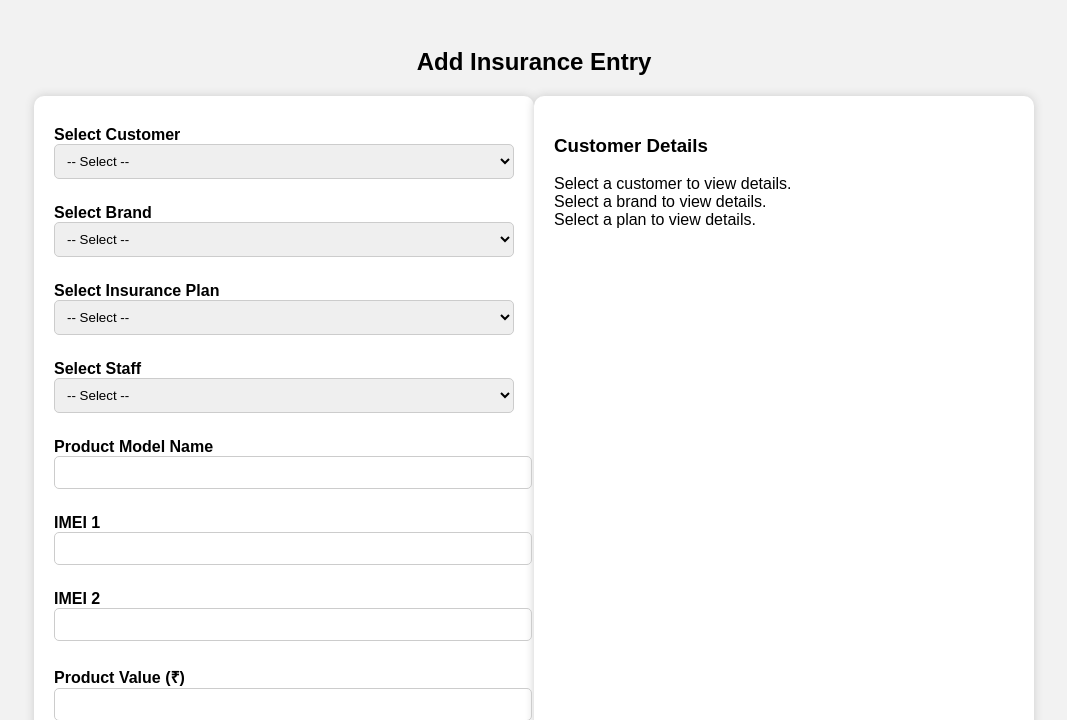
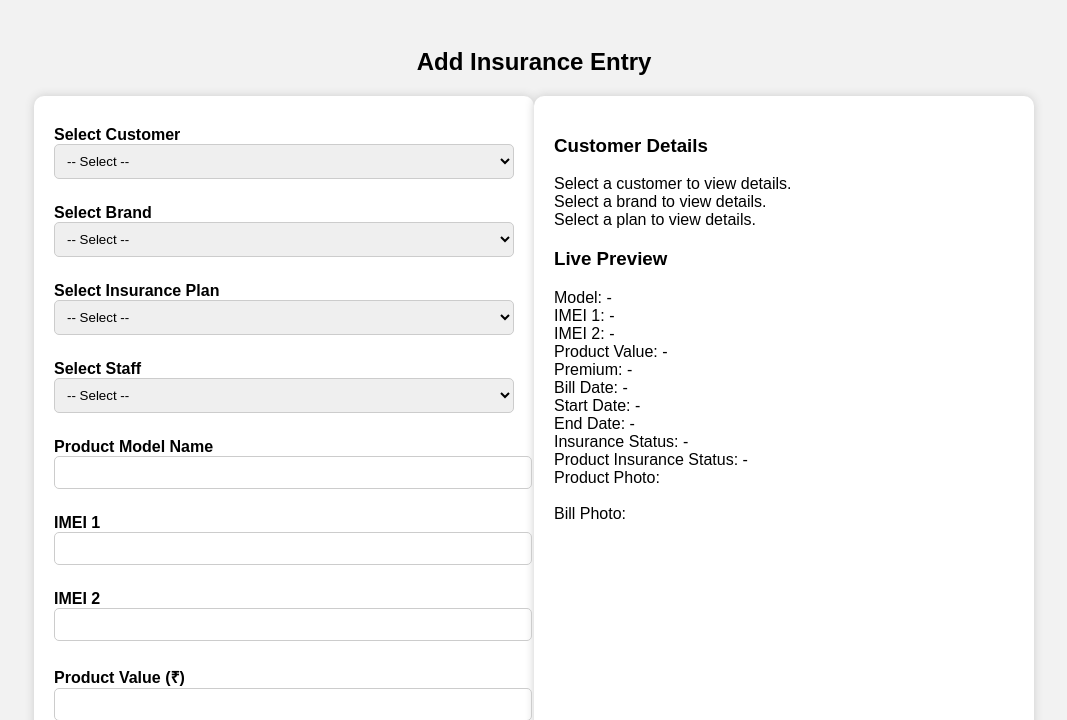
Before and after one commit to etouch-solutions/Bestmobiles, a PHP site: page /Insurance_Entry.php in a window 1280 px wide. Shown: the top 720 px of the page, without its empty margins (106-1173 px from the left). Run offline with PHP 8.4, Linux system fonts and the light colour scheme; data that the repository does not hold is empty.

Commit message:
Add full project files

```diff
--- a/Insurance_Entry.php
+++ b/Insurance_Entry.php
@@ -69,45 +69,45 @@
 
     <!-- Product Details -->
     <label>Product Model Name</label>
-    <input type="text" name="product_model_name" required>
+    <input type="text" name="product_model_name" oninput="updatePreview('model', this)" required>
 
     <label>IMEI 1</label>
-    <input type="text" name="imei_1" required>
+
+<input type="text" name="imei_1" oninput="updatePreview('imei1', this)" required>
 
     <label>IMEI 2</label>
-    <input type="text" name="imei_2">
+  <input type="text" name="imei_2" oninput="updatePreview('imei2', this)">
 
     <label>Product Value (₹)</label>
-    <input type="number" name="product_value" id="product_value" required>
+  <input type="number" name="product_value" id="product_value" oninput="calculatePremiumAndEndDate(); updatePreview('value', this)" required>
 
     <label>Calculated Premium (₹)</label>
     <input type="number" name="premium_amount" id="premium_amount" readonly>
 
     <!-- File Uploads -->
     <label>Upload Product Photo</label>
-    <input type="file" name="product_photo" accept="image/*">
+ <input type="file" name="product_photo" accept="image/*" onchange="previewImage(this, 'previewProductPhoto')">
 
     <label>Upload Bill Photo</label>
-    <input type="file" name="bill_photo" accept="image/*">
+    <input type="file" name="bill_photo" accept="image/*" onchange="previewImage(this, 'previewBillPhoto')">
 
     <!-- Dates -->
     <label>Bill Date</label>
-    <input type="date" name="bill_date" required>
+    <input type="date" name="bill_date" onchange="updatePreview('bill', this)" required>
 
     <label>Insurance Start</label>
-    <input type="date" name="insurance_start" id="insurance_start" required>
+    <input type="date" name="insurance_start" id="insurance_start" onchange="calculatePremiumAndEndDate(); updatePreview('start', this)" required>
 
     <label>Insurance End</label>
    <input type="date" name="insurance_end" id="insurance_end" readonly>
-
     <label>Insurance Status</label>
-    <select name="insurance_status">
+    <select name="insurance_status" onchange="updatePreview('insStatus', this)">
   <option value="1">Valid</option>
   <option value="0">Invalid</option>
 </select>
 
     <label>Product Insurance Status</label>
-    <select name="product_ins_status">
+    <select name="product_ins_status" onchange="updatePreview('prodStatus', this)">
   <option value="1">Active</option>
   <option value="0">Inactive</option>
 </select>
@@ -121,11 +121,98 @@
     <div id="customerDetails">Select a customer to view details.</div>
     <div id="brandDetails">Select a brand to view details.</div>
 <div id="insuranceDetails">Select a plan to view details.</div>
+<h3>Live Preview</h3>
+<div id="previewModel">Model: -</div>
+<div id="previewIMEI1">IMEI 1: -</div>
+<div id="previewIMEI2">IMEI 2: -</div>
+<div id="previewValue">Product Value: -</div>
+<div id="previewPremium">Premium: -</div>
+<div id="previewBillDate">Bill Date: -</div>
+<div id="previewStart">Start Date: -</div>
+<div id="previewEnd">End Date: -</div>
+<div id="previewInsStatus">Insurance Status: -</div>
+<div id="previewProdStatus">Product Insurance Status: -</div>
+<div>
+  Product Photo: <br><img id="previewProductPhoto" width="120" />
+</div>
+<div>
+  Bill Photo: <br><img id="previewBillPhoto" width="120" />
+</div>
 
   </div>
 </div>
 
 <script>
+
+function updatePreview(type, el) {
+  const val = el.value || '-';
+  const map = {
+    model: 'previewModel',
+    imei1: 'previewIMEI1',
+    imei2: 'previewIMEI2',
+    value: 'previewValue',
+    bill: 'previewBillDate',
+    start: 'previewStart',
+    insStatus: 'previewInsStatus',
+    prodStatus: 'previewProdStatus'
+  };
+
+  if (type === 'insStatus' || type === 'prodStatus') {
+    const text = el.options[el.selectedIndex].text;
+    document.getElementById(map[type]).innerText = text;
+  } else if (map[type]) {
+    document.getElementById(map[type]).innerText = val;
+  }
+}
+
+function previewImage(input, previewId) {
+  const file = input.files[0];
+  if (!file) return;
+  const reader = new FileReader();
+  reader.onload = function (e) {
+    document.getElementById(previewId).src = e.target.result;
+  };
+  reader.readAsDataURL(file);
+}
+
+// Premium + End Date is already handled by your calculatePremiumAndEndDate()
+document.getElementById('insurance_id').addEventListener('change', calculatePremiumAndEndDate);
+document.getElementById('product_value').addEventListener('input', calculatePremiumAndEndDate);
+document.getElementById('insurance_start').addEventListener('change', calculatePremiumAndEndDate);
+
+
+
+function calculatePremiumAndEndDate() {
+  const insurance = document.getElementById('insurance_id');
+  const selectedOption = insurance.options[insurance.selectedIndex];
+  const percentage = selectedOption.getAttribute('data-premium');
+  const durationMonths = selectedOption.getAttribute('data-duration');
+  const productValue = parseFloat(document.getElementById('product_value').value) || 0;
+
+  // Calculate premium
+  if (percentage && productValue) {
+    const premium = (productValue * parseFloat(percentage)) / 100;
+    document.getElementById('premium_amount').value = premium.toFixed(2);
+    document.getElementById('previewPremium').innerText = `₹${premium.toFixed(2)}`;
+  }
+
+  // Set End Date
+  const startInput = document.getElementById('insurance_start');
+  const startDate = new Date(startInput.value);
+  if (!isNaN(startDate) && durationMonths) {
+    const endDate = new Date(startDate);
+    endDate.setMonth(endDate.getMonth() + parseInt(durationMonths));
+    const isoEndDate = endDate.toISOString().split('T')[0];
+    document.getElementById('insurance_end').value = isoEndDate;
+    document.getElementById('previewEnd').innerText = isoEndDate;
+  }
+}
+
+
+
+
+
+
 
 function loadBrandDetails(brand_id) {
   if (!brand_id) return document.getElementById('brandDetails').innerText = "Select a brand to view details.";
```
Lines whose indentation alone changed are shown as unchanged.
